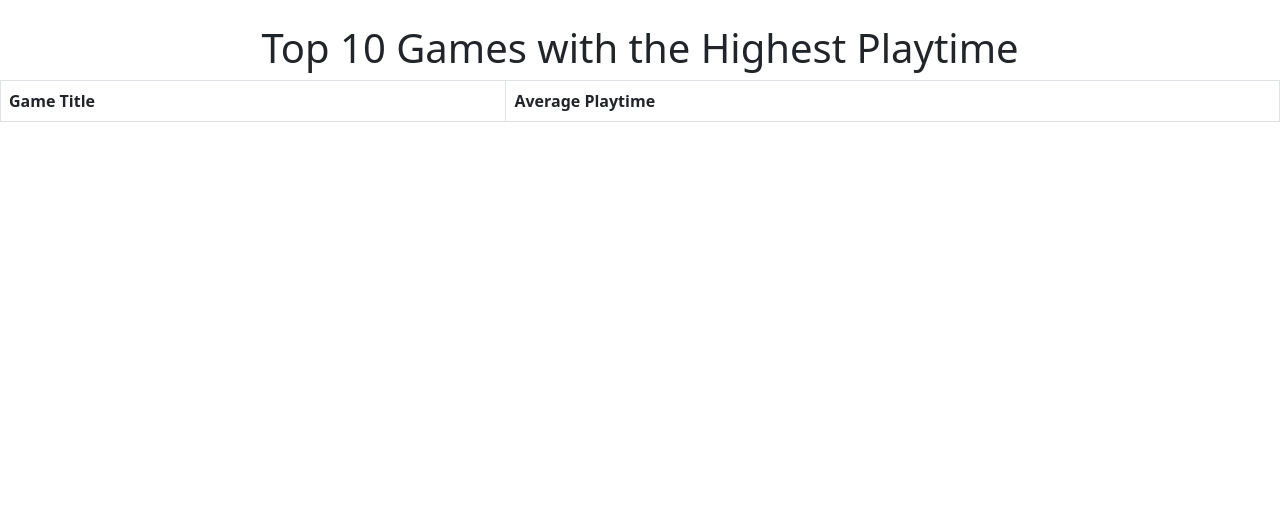
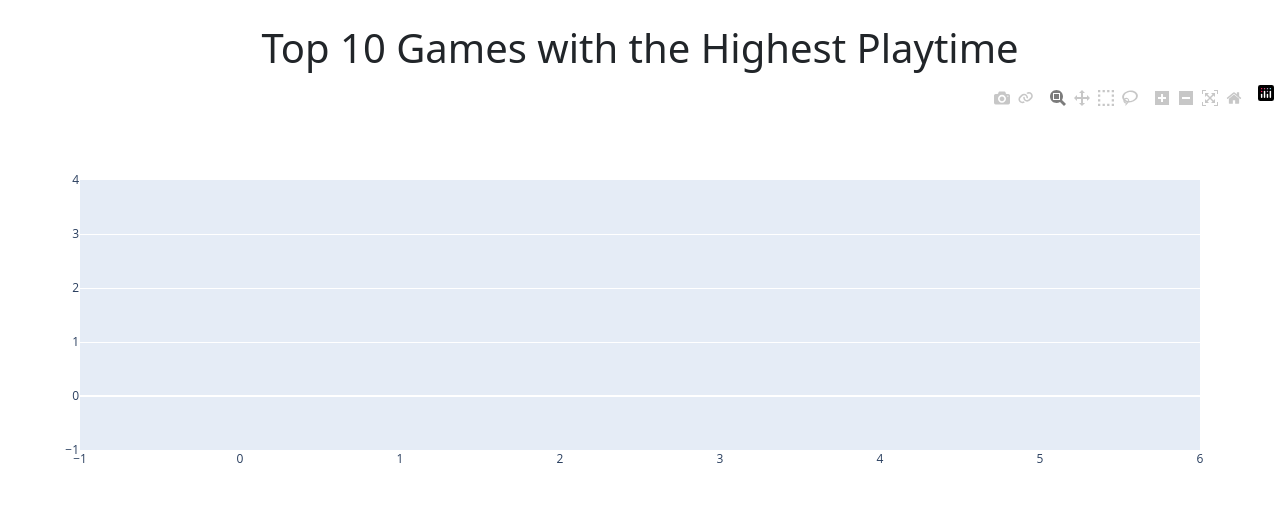
Before and after one commit to galva041/CS180SteamDatabaseWeb, a Django app: page /most_playtime/ in a window 1280 px wide. Shown: the part 56-585 px from the top of the page. Run offline with Django 4.2, Linux system fonts and the light colour scheme; lists and menus that the app fills with data are empty; parts of the project's set-up code (start-up, migrations or seed data) failed here and were passed over.

Commit message:
highest playtime bar graph

```diff
--- a/home/templates/home/analytics.html
+++ b/home/templates/home/analytics.html
@@ -2,11 +2,12 @@
 
 {% block content %}
 
-<!-- {% autoescape off %}
+<center><h1>Top 10 Games with the Highest Playtime</h1></center>
+{% autoescape off %}
 {{ plot_div }}
-{% endautoescape %} -->
+{% endautoescape %}
 
-<center><h1>Top 10 Games with the Highest Playtime</h1></center>
+<!-- <center><h1>Top 10 Games with the Highest Playtime</h1></center>
 <table class ="table table-bordered">
     <thead>
         <tr>
@@ -22,6 +23,6 @@
             </tr>
     {%endfor%}
     </tbody>
-</table>
+</table> -->
 
 {% endblock %}
--- a/home/views.py
+++ b/home/views.py
@@ -119,10 +119,12 @@ def most_playtime(request) :
     sorted_playtime = sorted(playtimes, key=lambda Playtime: int(Playtime.avg_playtime), reverse=True)
 
     sorted_playtime = sorted_playtime[:10]
-    # for title, avg_playtime in enumerate(sorted_playtime):
-    #     plot_div = plot([Bar(x=title, y=avg_playtime)], output_type= 'div')
+    titles = [o.title for o in sorted_playtime]
+    play = [int(o.avg_playtime) for o in sorted_playtime]
 
-    return render(request, 'home/analytics.html', context={'playtimes': sorted_playtime})
+    plot_div = plot([Bar(x=titles, y=play)], output_type= 'div')
+
+    return render(request, 'home/analytics.html', context={'plot_div': plot_div})
 
 def highest_rating(request):
     goodRatings = []
```
